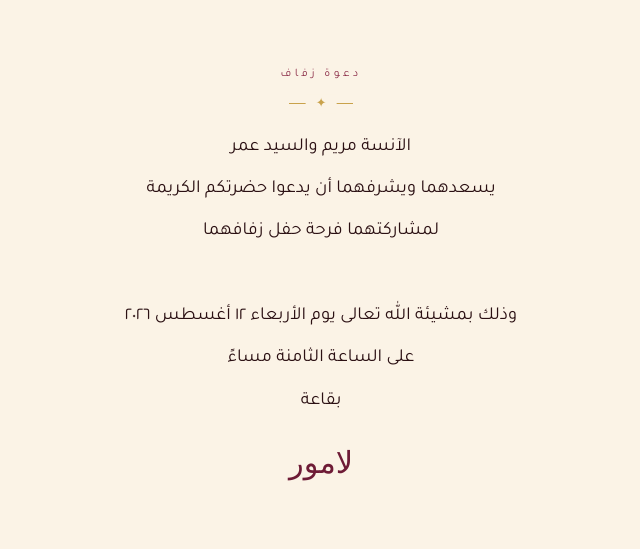
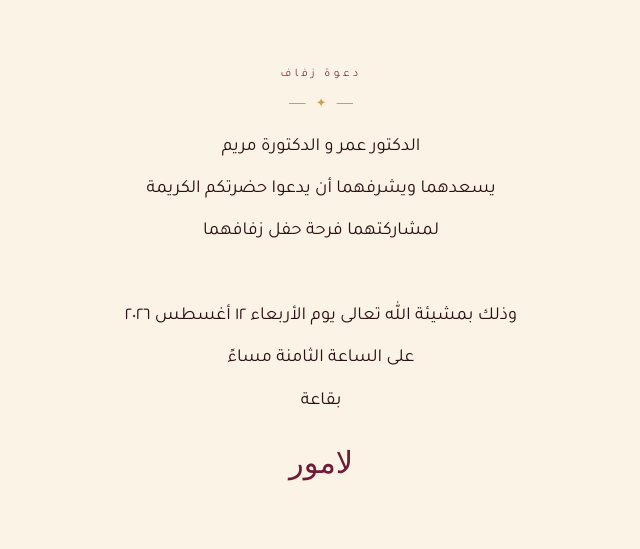
Before and after one commit to omarali889900-ops/omar-mariam-wedding, a plain HTML site: page index.html in a window 1280 px wide. Shown: the part 1620-2169 px from the top of the page, 319-959 px from the left. Drawn offline with nearby package versions, Linux system fonts and the light colour scheme; a web font is replaced by a local one.

Commit message:
Update index.html

```diff
--- a/index.html
+++ b/index.html
@@ -464,7 +464,7 @@
     <p class="eyebrow">دعوة زفاف</p>
     <div class="divider"></div>
     <p class="invite-text">
-      الآنسة مريم والسيد عمر<br>
+      الدكتور عمر و الدكتورة مريم<br>
       يسعدهما ويشرفهما أن يدعوا حضرتكم الكريمة<br>
       لمشاركتهما فرحة حفل زفافهما<br><br>
       وذلك بمشيئة الله تعالى يوم الأربعاء ١٢ أغسطس ٢٠٢٦<br>
```
